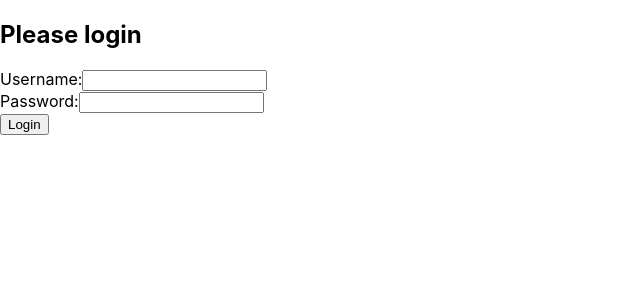
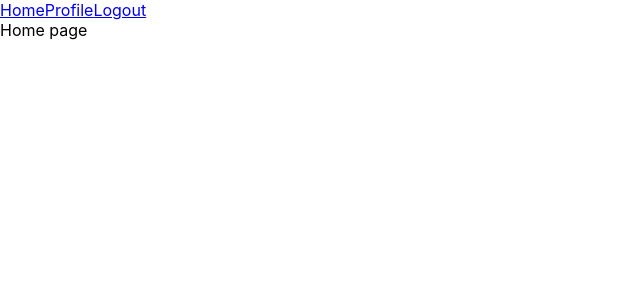
Before and after one commit to elinordin/space-finder-frontend, a React (Create React App) app: page / in a window 1280 px wide. Shown: the top 300 px of the page, without its empty margins (0-640 px from the left). Built offline with nearby package versions, Linux system fonts and the light colour scheme.

Commit message:
add Routing

```diff
--- a/src/components/App.tsx
+++ b/src/components/App.tsx
@@ -2,8 +2,14 @@ import React from 'react';
 
 import { User } from '../models/Model'
 import { AuthService } from '../services/AuthService'
+import { Router, Route, Switch } from 'react-router-dom';
+import history from '../utilities/history';
 
+import Nav from './Nav'
+import Home from './Home'
 import Login from './Login'
+import Profile from './Profile'
+
 
 interface AppState{
   user: User | undefined
@@ -13,6 +19,7 @@ export default class App extends React.Component<{}, AppState>{
 
   constructor(props: any) {
     super(props)
+    this.state = {user: undefined}
 
     this.setUser = this.setUser.bind(this)
   }
@@ -23,8 +30,17 @@ export default class App extends React.Component<{}, AppState>{
 
   render() {
     return (
-      <div className='App'>
-        <Login authService={this.authService} setUser={this.setUser}/>
+      <div className='app'>
+        <Router history={history}>
+          <Nav user={this.state.user}/>
+          <Switch>
+            <Route exact path='/' component={Home}/>
+            <Route exact path='/login'>
+              <Login authService={this.authService} setUser={this.setUser}/>
+            </Route>
+            <Route exact path='/profile' component={Profile}/>
+          </Switch>
+        </Router>
       </div>
     )
   }
--- /dev/null
+++ b/src/utilities/history.ts
@@ -0,0 +1,3 @@
+import { createBrowserHistory } from 'history';
+
+export default createBrowserHistory()
```
